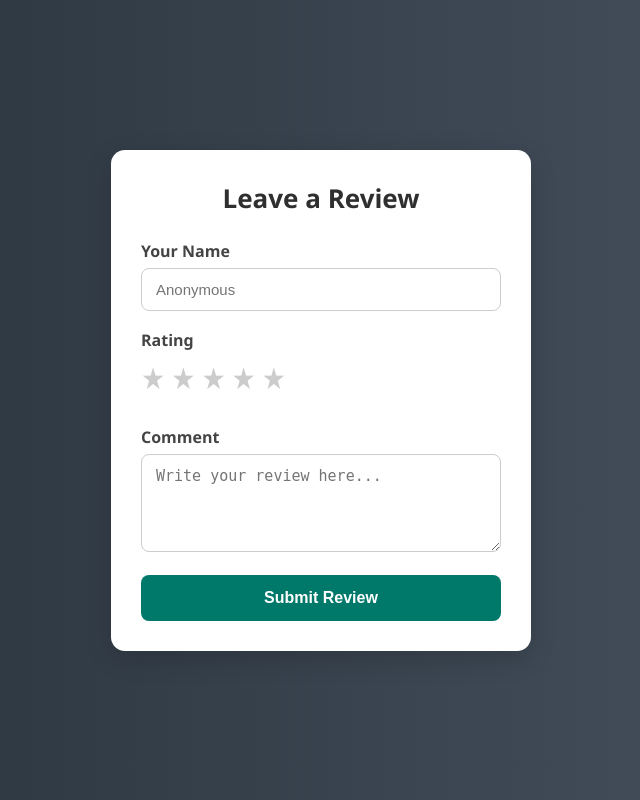
After one commit to Alfie1653/LaundroLink, a Flask app: template templates/leave_review.html in a window 1280 px wide. The commit adds this page. Shown: the whole page, without its empty margins (319-959 px from the left). Run offline with Flask 3, Linux system fonts and the light colour scheme; the template is opened without the code that fills it, so the values that code supplies are empty; some libraries are stand-ins or nearby versions.

Commit message:
Switched to Supabase. Added Reviews.

```diff
--- a/app.py
+++ b/app.py
@@ -10,10 +10,16 @@ from datetime import datetime, timedelta
 import urllib
 from flask_wtf.csrf import CSRFProtect
 from create_db import migrate
+
+from supabase_client import supabase
+from dotenv import load_dotenv
+
+
+load_dotenv()
 csrf = CSRFProtect()
 
 #Run migrations on startup
-migrate()
+#migrate()
 
 
 app = Flask(__name__)
@@ -26,13 +32,14 @@ csrf.init_app(app)
 
 def generate_review_token(provider_id):
     token = str(uuid.uuid4())
-    expires_at = datetime.utcnow() + timedelta(days=2)  # link valid for 48 hours
+    expires_at = (datetime.utcnow() + timedelta(days=2)).isoformat()  # link valid for 48 hours
 
 
-    query_one("""
-        INSERT INTO review_tokens (provider_id, token, expires_at)
-        VALUES (%s, %s, %s)
-    """, (provider_id, token, expires_at))
+    supabase.table("review_tokens").insert({
+        "provider_id": provider_id,
+        "token": token,
+        "expires_at": expires_at
+    }).execute()
 
 
     return token
@@ -97,7 +104,9 @@ def allowed_file(filename):
 # Home page
 @app.route("/")
 def index():
-    providers = query_all("SELECT * FROM providers")
+    res = supabase.table("providers").select("*").execute()
+    providers = res.data
+
     return render_template("index.html", providers=providers)
 
 
@@ -116,10 +125,9 @@ def register():
         description = request.form.get("description", "")
 
         # Check if phone already exists
-        existing = query_one(
-            "SELECT * FROM providers WHERE phone = %s",
-            (phone,)
-        )
+        res = supabase.table("providers").select("*").eq("phone", phone).execute()
+        existing = res.data
+
         if existing:
             flash("This phone number is already registered.", "error")
             return redirect("/register")
@@ -137,15 +145,20 @@ def register():
             filename = "profile_placeholder.png"
 
         # Insert provider
-        execute("""
-            INSERT INTO providers
-            (name, country_code, area, price_per_kg, delivery_fee, services,
-             phone, password, profile_pic, description)
-            VALUES (%s, %s, %s, %s, %s, %s, %s, %s, %s, %s)
-        """, (
-            name, country_code, area, price, delivery,
-            services, phone, password_hash, filename, description
-        ))
+        data = {
+            "name": name,
+            "country_code": country_code,
+            "area": area,
+            "price_per_kg": price,
+            "delivery_fee": delivery,
+            "services": services,
+            "phone": phone,
+            "password": password_hash,
+            "description": description,
+            "profile_pic": filename
+        }
+
+        res = supabase.table("providers").insert(data).execute()
 
         flash("Laundry service registered successfully!", "success")
         return redirect(url_for("register", success=1))
@@ -166,10 +179,8 @@ def login():
         phone = request.form["phone"]
         password = request.form["password"]
 
-        provider = query_one(
-            "SELECT * FROM providers WHERE phone = %s",
-            (phone,)
-        )
+        res = supabase.table("providers").select("*").eq("phone", phone).execute()
+        provider = res.data[0] if res.data else None
 
         if provider and check_password_hash(provider["password"], password):
             session["provider_id"] = provider["id"]
@@ -196,15 +207,11 @@ def owner_dashboard(provider_id):
         flash("Unauthorized access.", "error")
         return redirect("/login")
 
-    provider = query_one(
-        "SELECT * FROM providers WHERE id = %s",
-        (provider_id,)
-    )
+    res = supabase.table("providers").select("*").eq("id", provider_id).execute()
+    provider = res.data[0] if res.data else None
 
-    feedbacks = query_all(
-        "SELECT * FROM ratings WHERE provider_id = %s ORDER BY created_at DESC",
-        (provider_id,)
-    )
+    res = supabase.table("ratings").select("*").eq("provider_id", provider_id).order("created_at", desc=True).execute()
+    feedbacks = res.data
 
     if not provider:
         return "Provider not found", 404
@@ -234,24 +241,19 @@ def owner_dashboard(provider_id):
         else:
             unique_filename = provider["profile_pic"]
 
-        query_one("""
-            UPDATE providers
-            SET name=%s,
-                area=%s,
-                price_per_kg=%s,
-                delivery_fee=%s,
-                services=%s,
-                phone=%s,
-                country_code=%s,
-                description=%s,
-                profile_pic=%s,
-                password=%s
-            WHERE id=%s
-        """, (
-            name, area, price, delivery, services, phone,
-            country_code, description, unique_filename,
-            password_hash, provider_id
-        ))
+        supabase.table("providers").update({
+            "name": name,
+            "area": area,
+            "price_per_kg": price,
+            "delivery_fee": delivery,
+            "services": services,
+            "phone": phone,
+            "country_code": country_code,
+            "description": description,
+            "profile_pic": unique_filename,
+            "password": password_hash
+        }).eq("id", provider_id).execute()
+
 
         flash("Details updated successfully!", "success")
         return redirect(url_for("owner_dashboard", provider_id=provider_id))
@@ -269,15 +271,11 @@ def owner_dashboard(provider_id):
 @app.route("/service/<int:provider_id>", methods=["GET", "POST"])
 def service_page(provider_id):
 
-    provider = query_one(
-        "SELECT * FROM providers WHERE id = %s",
-        (provider_id,)
-    )
+    res = supabase.table("providers").select("*").eq("id", provider_id).execute()
+    provider = res.data[0] if res.data else None
 
-    feedbacks = query_all(
-        "SELECT * FROM ratings WHERE provider_id = %s ORDER BY created_at DESC",
-        (provider_id,)
-    )
+    res = supabase.table("ratings").select("*").eq("provider_id", provider_id).order("created_at", desc=True).execute()
+    feedbacks = res.data
 
     if not provider:
         return "Provider not found", 404
@@ -287,11 +285,12 @@ def service_page(provider_id):
         rating = int(request.form.get("rating", 0))
         comment = request.form.get("comment", "")
 
-        query_one(
-            "INSERT INTO ratings (provider_id, customer_name, rating, comment) "
-            "VALUES (%s, %s, %s, %s)",
-            (provider_id, customer_name, rating, comment)
-        )
+        supabase.table("ratings").insert({
+            "provider_id": provider_id,
+            "customer_name": customer_name,
+            "rating": rating,
+            "comment": comment
+        }).execute()
 
         flash("Thank you for your feedback!", "success")
         return redirect(url_for("service_page", provider_id=provider_id))
@@ -310,10 +309,8 @@ def service_page(provider_id):
 def request_service(provider_id):
     print("Request Service Route Hit", provider_id)
 
-    provider = query_one(
-        "SELECT name, phone FROM providers WHERE id = %s",
-        (provider_id,)
-    )
+    res = supabase.table("providers").select("name, phone").eq("id", provider_id).execute()
+    provider = res.data[0] if res.data else None
 
     if not provider:
         flash("Laundry service not found", "error")
@@ -341,13 +338,13 @@ def request_service(provider_id):
 # -------------------------
 @app.route("/review/<token>", methods=["GET", "POST"])
 def leave_review(token):
-    record = query_one(
-        """
-        SELECT * FROM review_tokens
-        WHERE token = %s AND expires_at > %s
-        """,
-        (token, datetime.utcnow())
-    )
+    res = supabase.table("review_tokens") \
+    .select("*") \
+    .eq("token", token) \
+    .filter("expires_at", "gt", datetime.utcnow().isoformat()) \
+    .execute()
+
+    record = res.data[0] if res.data else None
 
     if not record:
         return "Review link invalid or expired", 403
@@ -360,24 +357,19 @@ def leave_review(token):
         comment = request.form.get("comment", "")
 
         # Insert review
-        query_one(
-            """
-            INSERT INTO ratings (provider_id, customer_name, rating, comment)
-            VALUES (%s, %s, %s, %s)
-            """,
-            (provider_id, name, rating, comment)
-        )
+        supabase.table("ratings").insert({
+            "provider_id": provider_id,
+            "customer_name": name,
+            "rating": rating,
+            "comment": comment
+        }).execute()
 
         # Delete token after use
-        query_one(
-            "DELETE FROM review_tokens WHERE token = %s",
-            (token,)
-        )
+        supabase.table("review_tokens").delete().eq("token", token).execute()
 
-        flash("Thank you for your review!", "success")
-        return redirect(url_for("service_page", provider_id=provider_id))
+        return render_template("leave_review.html", show_thank_you=True, redirect_url=url_for("service_page", provider_id=provider_id))
 
-    return render_template("leave_review.html")
+    return render_template("leave_review.html", show_thank_you=False)
 
 
 # -------------------------
@@ -398,30 +390,24 @@ def forgot_password():
 
     if request.method == "POST":
         phone = request.form.get("phone")
-        provider = query_one(
-            "SELECT * FROM providers WHERE phone = %s",
-            (phone,)
-        )
+
+        res = supabase.table("providers").select("*").eq("phone", phone).execute()
+        provider = res.data[0] if res.data else None
 
         if provider:
             raw_token = secrets.token_urlsafe(32)
             token_hash = generate_password_hash(raw_token)
-            expires_at = datetime.utcnow() + timedelta(minutes=5)
+            expires_at = (datetime.utcnow() + timedelta(minutes=5)).isoformat()
 
             # Remove old tokens
-            query_one(
-                "DELETE FROM password_resets WHERE provider_id = %s",
-                (provider["id"],)
-            )
+            supabase.table("password_resets").delete().eq("provider_id", provider["id"]).execute()
 
             # Insert new token
-            query_one(
-                """
-                INSERT INTO password_resets (provider_id, token_hash, expires_at)
-                VALUES (%s, %s, %s)
-                """,
-                (provider["id"], token_hash, expires_at)
-            )
+            supabase.table("password_resets").insert({
+                "provider_id": provider["id"],
+                "token_hash": token_hash,
+                "expires_at": expires_at
+            }).execute()
 
             reset_link = url_for("reset_password", token=raw_token, _external=True)
 
@@ -436,10 +422,7 @@ def forgot_password():
 @app.route("/reset-password/<token>", methods=["GET", "POST"])
 def reset_password(token):
     # Fetch all non-expired reset tokens
-    resets = query_all(
-        "SELECT * FROM password_resets WHERE expires_at > %s",
-        (datetime.utcnow(),)
-    )
+    resets = supabase.table("password_resets").select("*").filter("expires_at", "gt", datetime.utcnow()).execute().data
 
     match = None
     for r in resets:
@@ -466,16 +449,12 @@ def reset_password(token):
         password_hash = generate_password_hash(new_password)
 
         # Update provider password
-        query_one(
-            "UPDATE providers SET password=%s WHERE id=%s",
-            (password_hash, match["provider_id"])
-        )
+        supabase.table("providers").update({
+            "password": password_hash
+        }).eq("id", match["provider_id"]).execute()
 
         # Delete used reset token
-        query_one(
-            "DELETE FROM password_resets WHERE id=%s",
-            (match["id"],)
-        )
+        supabase.table("password_resets").delete().eq("id", match["id"]).execute()
 
         flash("Password updated successfully! You can now log in.", "success")
         return redirect(url_for("login"))
--- /dev/null
+++ b/static/leave_review.css
@@ -0,0 +1,191 @@
+/* ===============================
+   RESET & BASE
+=============================== */
+* {
+  box-sizing: border-box;
+  margin: 0;
+  padding: 0;
+}
+
+body {
+  font-family: "Segoe UI", Tahoma, Geneva, Verdana, sans-serif;
+  background: linear-gradient(to right, #28313B, #485461);
+  min-height: 100vh;
+  display: flex;
+  justify-content: center;
+  align-items: center;
+  padding: 20px;
+}
+
+/* ===============================
+   REVIEW CARD
+=============================== */
+.review-container {
+  width: 100%;
+  max-width: 420px;
+  background: #ffffff;
+  border-radius: 14px;
+  box-shadow: 0 8px 26px rgba(0, 0, 0, 0.16);
+  padding: 30px;
+  position: relative;
+  transition: filter 0.4s ease, opacity 0.4s ease;
+}
+
+/* Blur state after submit */
+.review-container.blurred {
+  filter: blur(6px);
+  opacity: 0.7;
+  pointer-events: none;
+}
+
+/* ===============================
+   TITLE
+=============================== */
+.review-container h2 {
+  text-align: center;
+  margin-bottom: 24px;
+  color: #2f2f2f;
+  font-size: 26px;
+}
+
+/* ===============================
+   FORM ELEMENTS
+=============================== */
+.review-container label {
+  display: block;
+  margin-bottom: 6px;
+  font-weight: 600;
+  color: #444;
+}
+
+.review-container input[type="text"],
+.review-container textarea {
+  width: 100%;
+  padding: 12px 14px;
+  margin-bottom: 18px;
+  border-radius: 8px;
+  border: 1px solid #ccc;
+  font-size: 15px;
+  transition: border-color 0.25s ease, box-shadow 0.25s ease;
+}
+
+.review-container input[type="text"]:focus,
+.review-container textarea:focus {
+  outline: none;
+  border-color: #00796b;
+  box-shadow: 0 0 0 2px rgba(0, 121, 107, 0.15);
+}
+
+.review-container textarea {
+  resize: vertical;
+  min-height: 90px;
+}
+
+/* ===============================
+   STAR RATING
+=============================== */
+.stars {
+  display: flex;
+  flex-direction: row-reverse;
+  justify-content: flex-end;
+  gap: 6px;
+  margin-bottom: 22px;
+}
+
+.stars input {
+  display: none;
+}
+
+.stars label {
+  font-size: 30px;
+  color: #ccc;
+  cursor: pointer;
+  transition: color 0.2s ease, transform 0.2s ease;
+}
+
+.stars label:hover,
+.stars label:hover ~ label {
+  color: #ff9800;
+  transform: scale(1.15);
+}
+
+.stars input:checked ~ label {
+  color: #ff9800;
+}
+
+/* ===============================
+   SUBMIT BUTTON
+=============================== */
+.review-container button {
+  width: 100%;
+  background-color: #00796b;
+  color: #ffffff;
+  border: none;
+  padding: 14px;
+  font-size: 16px;
+  font-weight: 600;
+  border-radius: 8px;
+  cursor: pointer;
+  transition: background-color 0.3s ease, transform 0.2s ease;
+}
+
+.review-container button:hover {
+  background-color: #004d40;
+  transform: translateY(-2px);
+}
+
+/* ===============================
+   THANK YOU OVERLAY
+=============================== */
+.thank-you-overlay {
+  position: fixed;
+  inset: 0;
+  background: rgba(0, 0, 0, 0.65);
+  backdrop-filter: blur(4px);
+  display: flex;
+  flex-direction: column;
+  justify-content: center;
+  align-items: center;
+  z-index: 999;
+  text-align: center;
+  padding: 20px;
+}
+
+.thank-you-overlay h1 {
+  font-size: 3rem;
+  margin-bottom: 16px;
+  color: #ffffff;
+}
+
+.thank-you-overlay p {
+  font-size: 1.1rem;
+  margin-bottom: 18px;
+  color: #e0e0e0;
+}
+
+.thank-you-overlay a {
+  font-size: 1rem;
+  color: #ffcc80;
+  text-decoration: underline;
+}
+
+.thank-you-overlay a:hover {
+  color: #ffffff;
+}
+
+/* ===============================
+   RESPONSIVE
+=============================== */
+@media (max-width: 480px) {
+  .review-container {
+    padding: 22px 20px;
+  }
+
+  .review-container h2 {
+    font-size: 22px;
+  }
+
+  .thank-you-overlay h1 {
+    font-size: 2.2rem;
+  }
+}
--- a/static/service_page.css
+++ b/static/service_page.css
@@ -156,8 +156,10 @@ body {
   margin-bottom: 12px;
 }
 
-.feedback-item strong {
+.feedback-item p.rating-stars {
   color: #00796b;
+  margin: 4px 0;
+  font-size: 16px;
 }
 
 /* ===============================
--- /dev/null
+++ b/templates/leave_review.html
@@ -0,0 +1,75 @@
+<!DOCTYPE html>
+<html lang="en">
+<head>
+  <meta charset="UTF-8">
+  <meta name="viewport" content="width=device-width, initial-scale=1.0">
+  <title>Leave a Review</title>
+  <link rel="stylesheet" href="/static/leave_review.css">
+</head>
+<body>
+
+  <!-- REVIEW FORM -->
+  <div class="review-container {% if show_thank_you %}blurred{% endif %}">
+    <h2>Leave a Review</h2>
+
+    <form method="POST">
+      <input type="hidden" name="csrf_token" value="{{ csrf_token() }}">
+
+      <label for="customer_name">Your Name</label>
+      <input
+        type="text"
+        id="customer_name"
+        name="customer_name"
+        placeholder="Anonymous"
+        required
+      >
+
+      <label>Rating</label>
+      <div class="stars">
+        <input type="radio" name="rating" id="star5" value="5" required>
+        <label for="star5">★</label>
+
+        <input type="radio" name="rating" id="star4" value="4">
+        <label for="star4">★</label>
+
+        <input type="radio" name="rating" id="star3" value="3">
+        <label for="star3">★</label>
+
+        <input type="radio" name="rating" id="star2" value="2">
+        <label for="star2">★</label>
+
+        <input type="radio" name="rating" id="star1" value="1">
+        <label for="star1">★</label>
+      </div>
+
+      <label for="comment">Comment</label>
+      <textarea
+        id="comment"
+        name="comment"
+        rows="4"
+        placeholder="Write your review here..."
+        required
+      ></textarea>
+
+      <button type="submit">Submit Review</button>
+    </form>
+  </div>
+
+  <!-- THANK YOU OVERLAY -->
+  {% if show_thank_you %}
+  <div class="thank-you-overlay">
+    <h1>Thank you for your review!</h1>
+    <p>You will be redirected in a few seconds.</p>
+    <a href="{{ redirect_url }}">Click here if not redirected</a>
+  </div>
+
+  <script>
+    setTimeout(function () {
+      window.open = "{{ redirect_url }}";
+      window.close();
+    }, 3000);
+  </script>
+  {% endif %}
+
+</body>
+</html>
--- a/templates/login.html
+++ b/templates/login.html
@@ -58,6 +58,7 @@
     {% endwith %}
 
     <form method="POST" action="/login" class="login-form">
+      <input type="hidden" name="csrf_token" value="{{ csrf_token()  }}">
       <label for="phone">Phone Number</label>
       <input type="text" id="phone" name="phone" placeholder="Enter your phone number" required>
 
--- a/templates/owner_dashboard.html
+++ b/templates/owner_dashboard.html
@@ -12,7 +12,7 @@
     <!-- Update Details Form -->
     <form method="POST" enctype="multipart/form-data"
           action="{{ url_for('owner_dashboard', provider_id=provider['id']) }}">
-        {{ csrf_token()  }}
+    <input type="hidden" name="csrf_token" value="{{ csrf_token()  }}">
       <!-- TWO COLUMN GRID -->
       <div class="form-grid">
 
```
Also changed, not shown: supabase_client.py (added, +7 -0 lines), templates/service_page.html (+7 -2 lines), static/uploads/Bottle_Arsenal.jpg (added), static/uploads/Chelsea_Chelsea.jpg (added), 1 other file.
